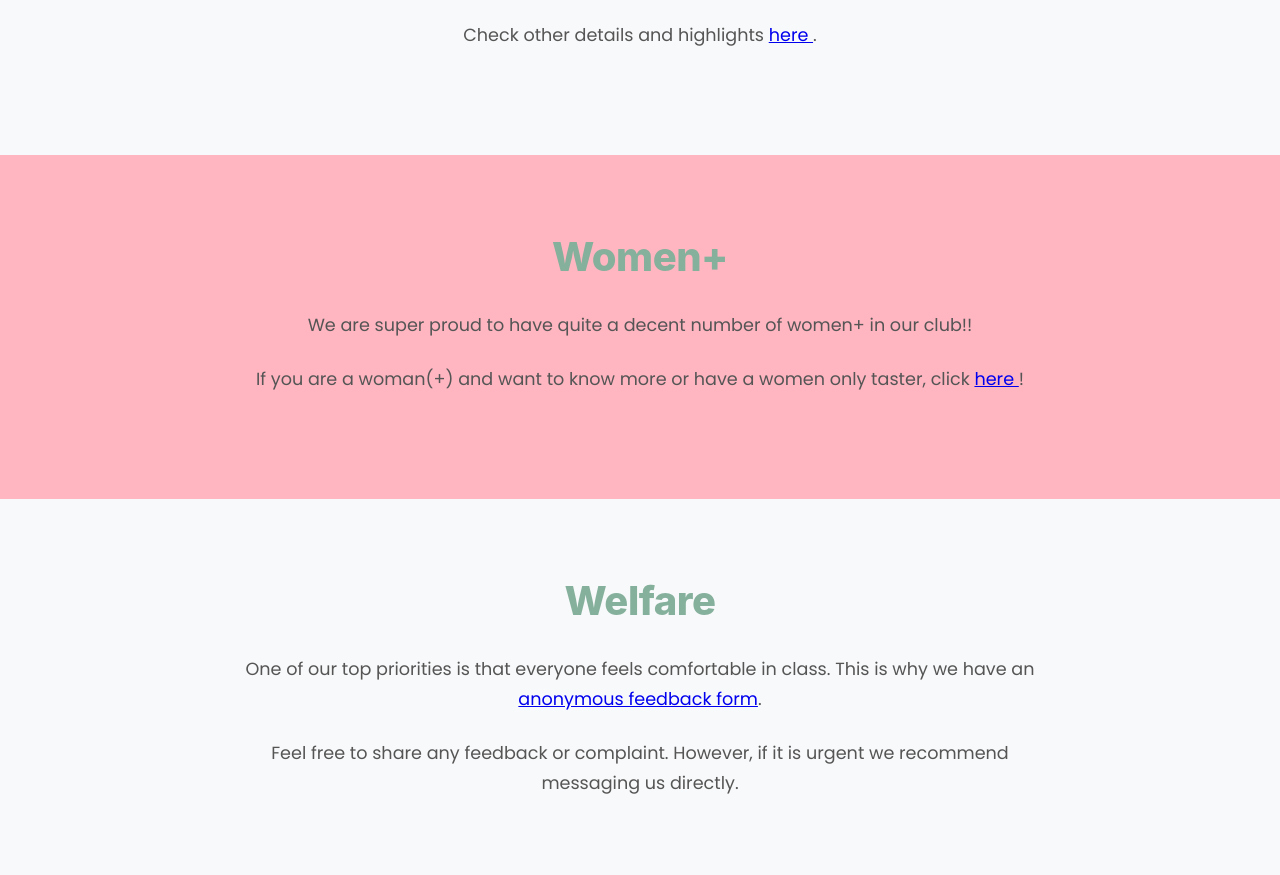
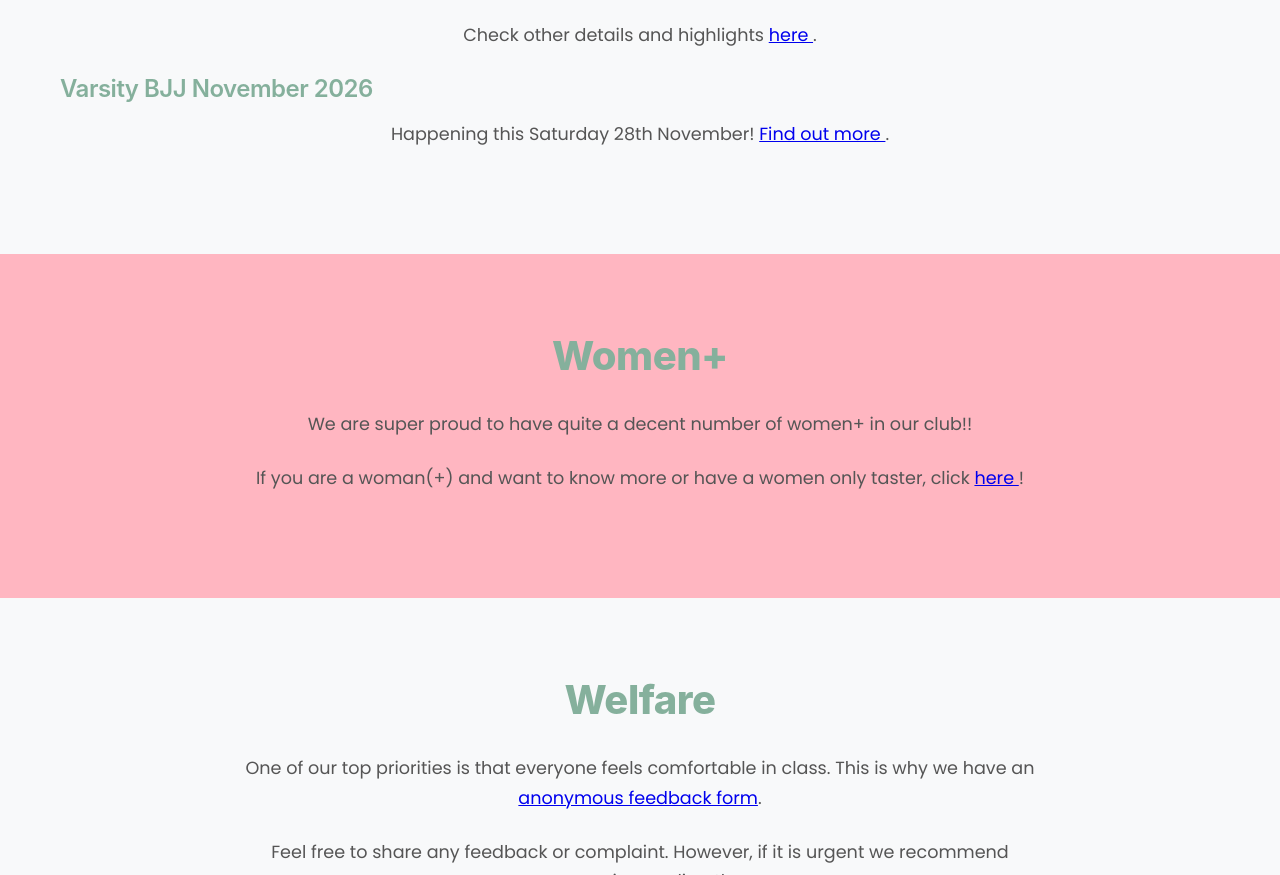
Before and after one commit to cambridgeuniversitybjj/cambridgeuniversitybjj.github.io, a plain HTML site: page index.html in a window 1280 px wide. Shown: the part 5573-6448 px from the top of the page. Drawn offline with Linux system fonts and the light colour scheme.

Commit message:
linking varsity html to index

```diff
--- a/index.html
+++ b/index.html
@@ -273,6 +273,11 @@
             </div>
             <p> </p>
             <p> Check other details and highlights <a href="comp.html"> here </a>. </p>
+
+            <h3> Varsity BJJ November 2026</h3>
+            <p> Happening this Saturday 28th November! <a href="varsity.html"> Find out more </a>. </p>
+
+
         </div>
     </section>
 
```
